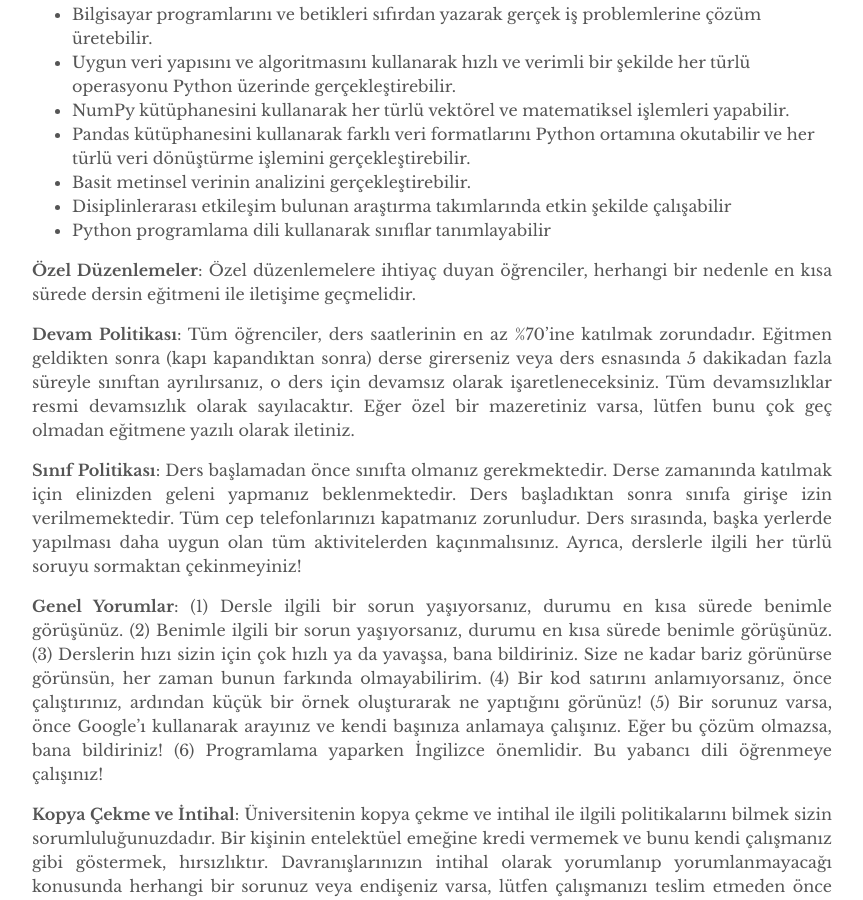
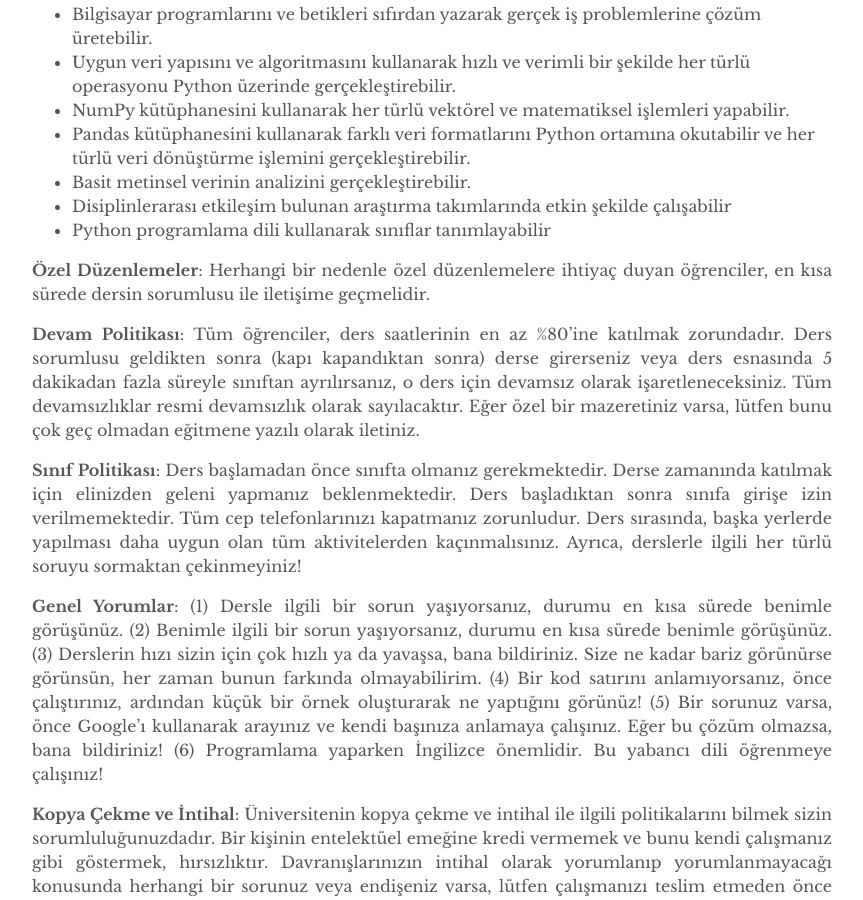
Before and after one commit to mmuratarat/turkish, a Jekyll site: the page built from _pages/fef210_2425spring.md, in a window 1280 px wide and 900 px high, scrolled down 1121 px. Shown: the whole window, without its empty margins (208-1071 px from the left). Built offline with Jekyll 4.4.1, drawn with Linux system fonts in a browser that asks for light colours; nearby versions of some CDN libraries; comment, search, counter and statistics services are not loaded.

Commit message:
Update fef210_2425spring.md

```diff
--- a/_pages/fef210_2425spring.md
+++ b/_pages/fef210_2425spring.md
@@ -44,10 +44,10 @@
 * Python programlama dili kullanarak sınıflar tanımlayabilir
 
 
-**Özel Düzenlemeler**: Özel düzenlemelere ihtiyaç duyan öğrenciler, herhangi bir nedenle en kısa sürede dersin eğitmeni ile iletişime geçmelidir.
+**Özel Düzenlemeler**: Herhangi bir nedenle özel düzenlemelere ihtiyaç duyan öğrenciler,  en kısa sürede dersin sorumlusu ile iletişime geçmelidir.
 
 
-**Devam Politikası**: Tüm öğrenciler, ders saatlerinin en az %70'ine katılmak zorundadır. Eğitmen geldikten sonra (kapı kapandıktan sonra) derse girerseniz veya ders esnasında 5 dakikadan fazla süreyle sınıftan ayrılırsanız, o ders için devamsız olarak işaretleneceksiniz. Tüm devamsızlıklar resmi devamsızlık olarak sayılacaktır. Eğer özel bir mazeretiniz varsa, lütfen bunu çok geç olmadan eğitmene yazılı olarak iletiniz.
+**Devam Politikası**: Tüm öğrenciler, ders saatlerinin en az %80'ine katılmak zorundadır. Ders sorumlusu geldikten sonra (kapı kapandıktan sonra) derse girerseniz veya ders esnasında 5 dakikadan fazla süreyle sınıftan ayrılırsanız, o ders için devamsız olarak işaretleneceksiniz. Tüm devamsızlıklar resmi devamsızlık olarak sayılacaktır. Eğer özel bir mazeretiniz varsa, lütfen bunu çok geç olmadan eğitmene yazılı olarak iletiniz.
 
 
 **Sınıf Politikası**: Ders başlamadan önce sınıfta olmanız gerekmektedir. Derse zamanında katılmak için elinizden geleni yapmanız beklenmektedir. Ders başladıktan sonra sınıfa girişe izin verilmemektedir. Tüm cep telefonlarınızı kapatmanız zorunludur. Ders sırasında, başka yerlerde yapılması daha uygun olan tüm aktivitelerden kaçınmalısınız. Ayrıca, derslerle ilgili her türlü soruyu sormaktan çekinmeyiniz!
```
